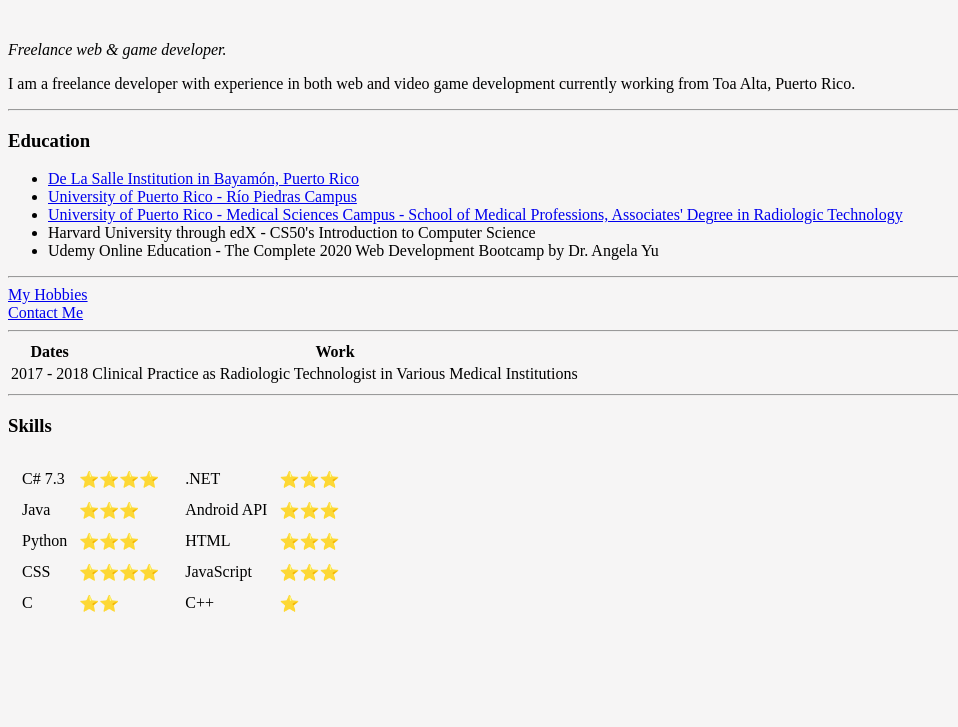
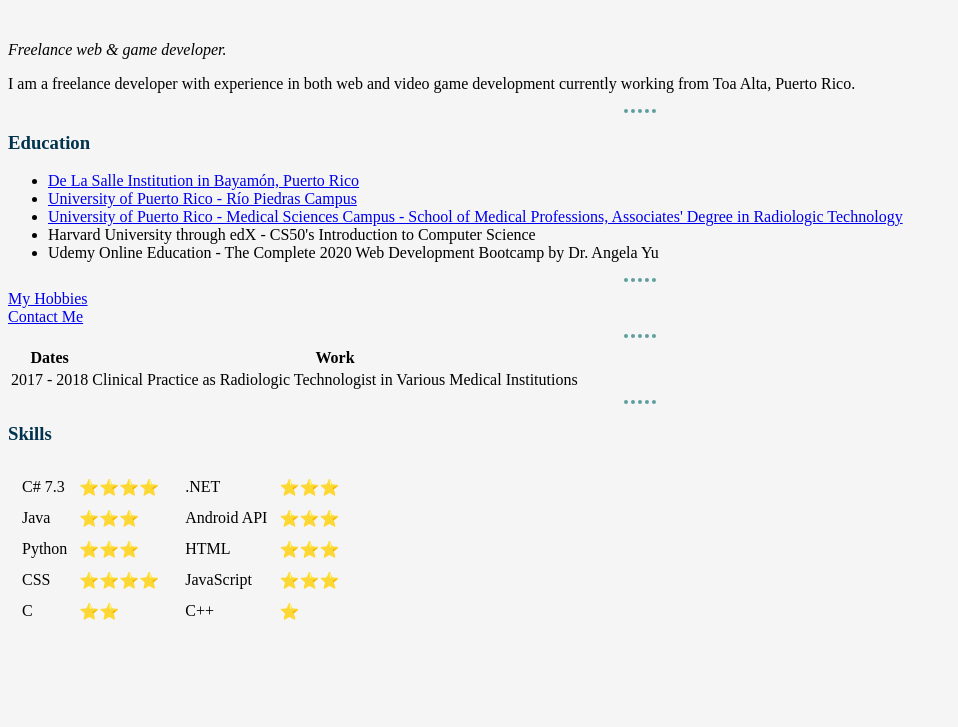
Before and after one commit to MagdielM/cv, a plain HTML site: page index.html in a window 1280 px wide. Shown: the part 73-800 px from the top of the page, without its empty margins (0-958 px from the left). Drawn offline with Linux system fonts and the light colour scheme.

Commit message:
Extracted styling into separate file.

```diff
--- /dev/null
+++ b/css/styles.css
@@ -0,0 +1,15 @@
+body {
+    background-color: #f6f5f5;
+}
+hr {
+    border-style: dotted;
+    border-top-width: 4px;
+    border-color: cadetblue;
+    border-bottom-style: none;
+    border-right-style: none;
+    border-left-style: none;
+    width: 32px;
+}
+h1, h3 {
+    color: #00334e;
+}
--- a/index.html
+++ b/index.html
@@ -4,9 +4,10 @@
     <meta charset="UTF-8" />
     <meta name="viewport" content="width=device-width, initial-scale=1.0" />
     <title>Magdiel Marrero's Homepage</title>
+    <link rel="stylesheet" href="css/styles.css" />
   </head>
 
-  <body style="background-color: #f6f5f5;">
+  <body>
     <h1>Magdiel Marrero</h1>
     <br />
     <p><em>Freelance web & game developer.</em></p>
```
Also changed, not shown: contact.html (+1 -0 lines), hobbies.html (+1 -0 lines).
